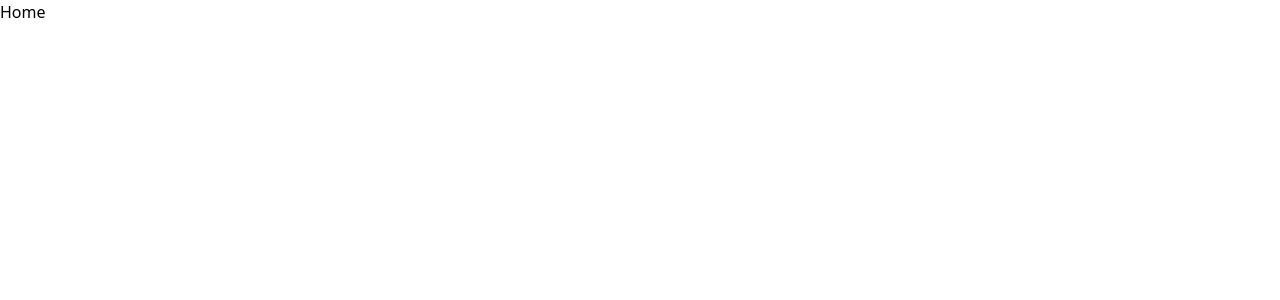
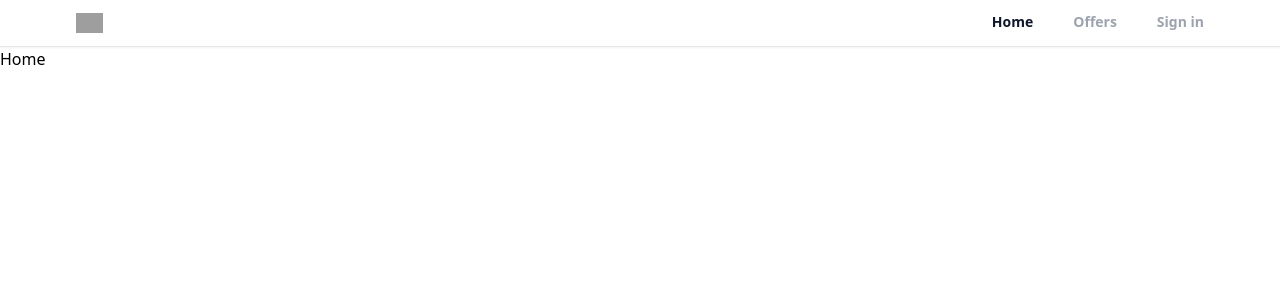
Before and after one commit to kevinkalenga/realtor_website, a React (Create React App) app: page / in a window 1280 px wide. Shown: the top 300 px of the page. Built offline with nearby package versions, Linux system fonts and the light colour scheme; grey boxes are pictures that could not be loaded.

Commit message:
Create header component

```diff
--- a/src/App.js
+++ b/src/App.js
@@ -1,15 +1,17 @@
 // favicon generator(pour creer le fiveicon)
 import { BrowserRouter as Router, Routes, Route } from 'react-router-dom';
-import Home from './pages/Home'
-import Profile from './pages/Profile'
+import Home from './pages/Home';
+import Profile from './pages/Profile';
 import SignIn from './pages/SignIn'
-import SignUp from './pages/SignUp'
-import ForgotPassword from './pages/ForgotPassword'
-import Offers from './pages/Offers'
+import SignUp from './pages/SignUp';
+import ForgotPassword from './pages/ForgotPassword';
+import Offers from './pages/Offers';
+import Header from './components/Header';
 function App() {
   return (
     <>
       <Router>
+        <Header />
         <Routes>
           <Route path="/" element={<Home />} />
           <Route path="/profile" element={<Profile />} />
--- /dev/null
+++ b/src/components/Header.jsx
@@ -0,0 +1,58 @@
+import { useLocation, useNavigate} from 'react-router-dom'
+import React from 'react'
+
+export default function Header() {
+   const location = useLocation();
+   const navigate = useNavigate();
+    console.log(location.pathname)
+   function pathMatchRoute(route) {
+      if(route === location.pathname) {
+        return true
+      }
+   }
+  return (
+    <div className='bg-white border-b shadow-sm sticky top-0 z-50'>
+      <header className='flex justify-between items-center px-3 max-w-6xl mx-auto'>
+         <div>
+           <img src="https://static.rdc.moveaws.com/images/logos/rdc-logo-default.svg"
+              alt="logo" className='h-5 cursor-pointer' onClick={() =>navigate("/")}
+           />
+         </div>
+         <div>
+
+         <ul className="flex space-x-10">
+            <li
+              className={`cursor-pointer py-3 text-sm font-semibold text-gray-400 border-b-2 border-b-transparent ${
+                pathMatchRoute("/") && "text-slate-900 border-b-red-500"
+              }`}
+              onClick={() => navigate("/")}
+            >
+              Home
+            </li>
+            <li
+              className={`cursor-pointer py-3 text-sm font-semibold text-gray-400 border-b-2 border-b-transparent ${
+                pathMatchRoute("/offers") && "text-slate-900  border-b-red-500"
+              }`}
+              onClick={() => navigate("/offers")}
+            >
+              Offers
+            </li>
+            <li
+              className={`cursor-pointer py-3 text-sm font-semibold text-gray-400 border-b-2 border-b-transparent ${
+                pathMatchRoute("/sign-in") && "text-slate-900 border-b-red-500"
+              }`}
+              onClick={() => navigate("/sign-in")}
+            >
+              Sign in
+            </li>
+          </ul>
+
+
+
+
+
+         </div>
+      </header>
+    </div>
+  )
+}
--- a/tailwind.config.js
+++ b/tailwind.config.js
@@ -1,3 +1,4 @@
+// https://tailwindcss.com/docs/text-color
 module.exports = {
   content: [
     "./src/**/*.{js,jsx,ts,tsx}",
```
